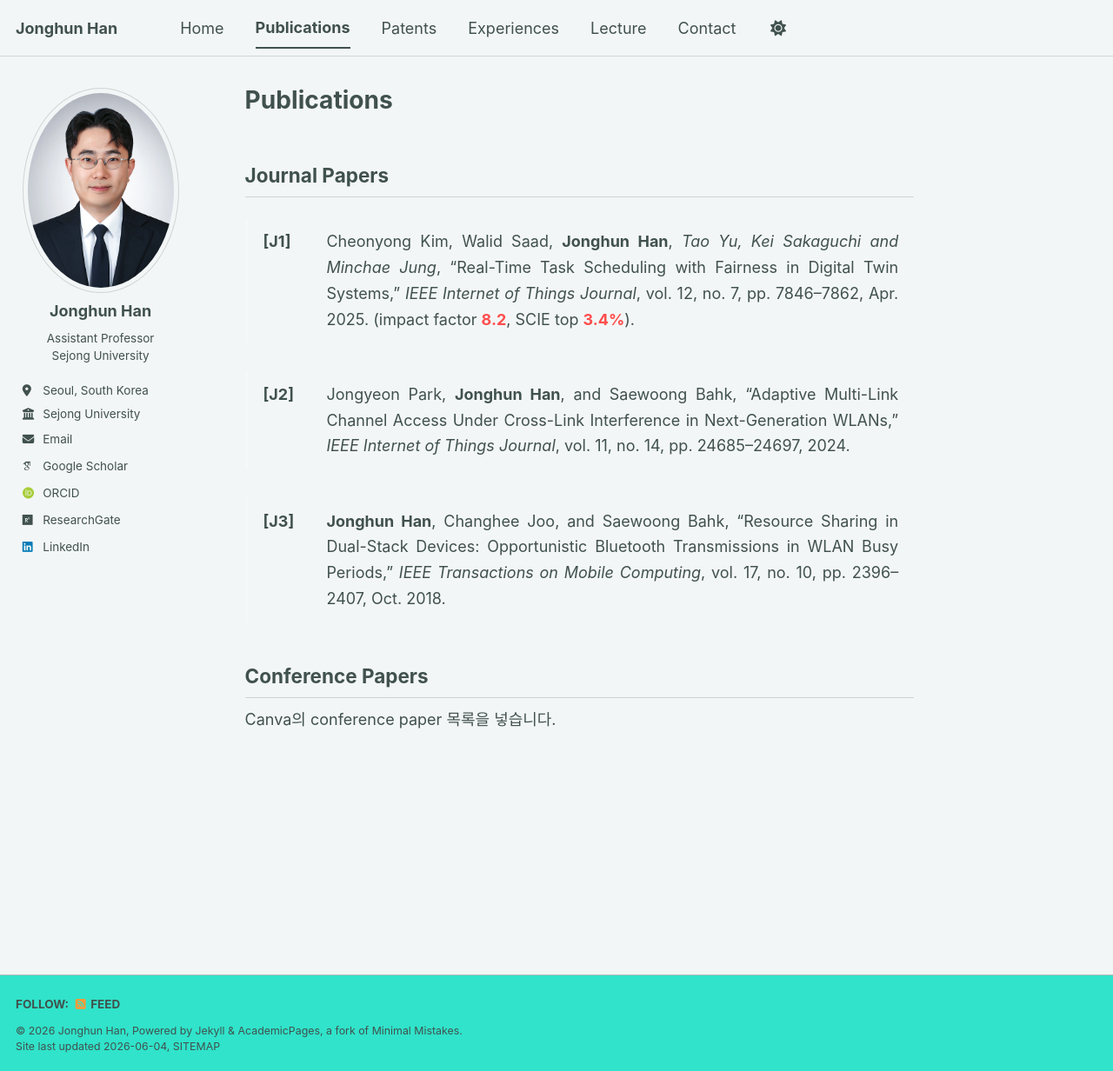
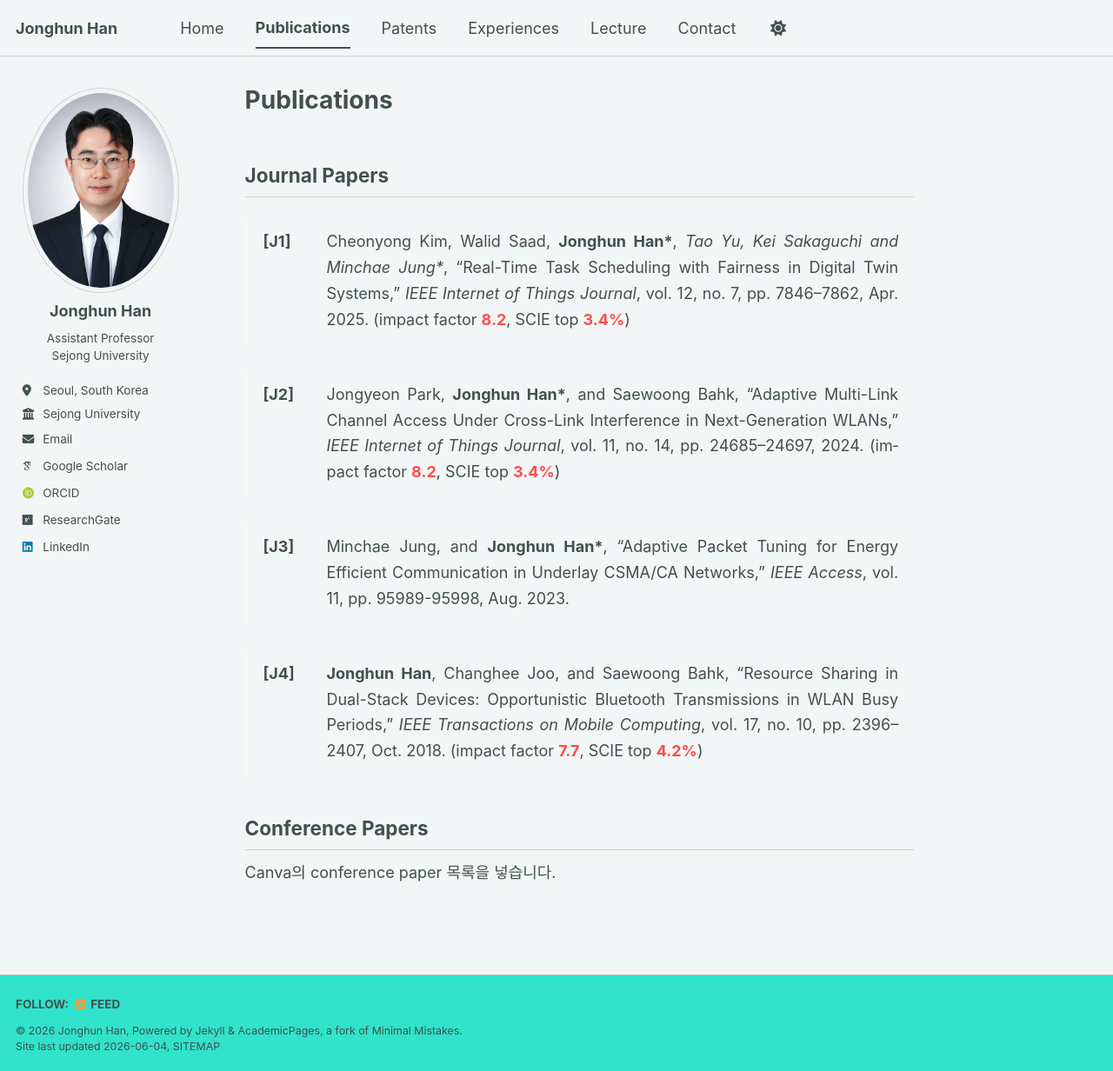
Before and after one commit to icnsl/icnsl.github.io, a Jekyll site: the page built from _pages/publications.md, in a window 1280 px wide and 1232 px high. Shown: the whole window at 87% size. Built offline with Jekyll 4.4.1, drawn with Linux system fonts in a browser that asks for light colours; some web fonts are replaced; a script bundle is joined from its source files by our own code; library files that are not in the unit come from our copies.

Commit message:
Update publications.md

```diff
--- a/_pages/publications.md
+++ b/_pages/publications.md
@@ -11,28 +11,39 @@ author_profile: true
 <div class="pub-entry">
   <div class="pub-no">[J1]</div>
   <div class="pub-citation">
-    Cheonyong Kim, Walid Saad, <strong>Jonghun Han</strong>, <em>Tao Yu, Kei Sakaguchi and Minchae Jung</em>,
+    Cheonyong Kim, Walid Saad, <strong>Jonghun Han*</strong>, <em>Tao Yu, Kei Sakaguchi and Minchae Jung*</em>,
     “Real-Time Task Scheduling with Fairness in Digital Twin Systems,”
     <em>IEEE Internet of Things Journal</em>, vol. 12, no. 7, pp. 7846–7862, Apr. 2025.
-    <span class="pub-impact">(impact factor <span class="pub-red">8.2</span>, SCIE top <span class="pub-red">3.4%</span>).</span>
+    <span class="pub-impact">(impact factor <span class="pub-red">8.2</span>, SCIE top <span class="pub-red">3.4%</span>)</span>
   </div>
 </div>
 
 <div class="pub-entry">
   <div class="pub-no">[J2]</div>
   <div class="pub-citation">
-    Jongyeon Park, <strong>Jonghun Han</strong>, and Saewoong Bahk,
+    Jongyeon Park, <strong>Jonghun Han*</strong>, and Saewoong Bahk,
     “Adaptive Multi-Link Channel Access Under Cross-Link Interference in Next-Generation WLANs,”
     <em>IEEE Internet of Things Journal</em>, vol. 11, no. 14, pp. 24685–24697, 2024.
+    <span class="pub-impact">(impact factor <span class="pub-red">8.2</span>, SCIE top <span class="pub-red">3.4%</span>)</span>
   </div>
 </div>
 
 <div class="pub-entry">
   <div class="pub-no">[J3]</div>
   <div class="pub-citation">
+    Minchae Jung, and <strong>Jonghun Han*</strong>,
+    “Adaptive Packet Tuning for Energy Efficient Communication in Underlay CSMA/CA Networks,”
+    <em>IEEE Access</em>, vol. 11, pp. 95989-95998, Aug. 2023.
+  </div>
+</div>
+
+<div class="pub-entry">
+  <div class="pub-no">[J4]</div>
+  <div class="pub-citation">
     <strong>Jonghun Han</strong>, Changhee Joo, and Saewoong Bahk,
     “Resource Sharing in Dual-Stack Devices: Opportunistic Bluetooth Transmissions in WLAN Busy Periods,”
     <em>IEEE Transactions on Mobile Computing</em>, vol. 17, no. 10, pp. 2396–2407, Oct. 2018.
+    <span class="pub-impact">(impact factor <span class="pub-red">7.7</span>, SCIE top <span class="pub-red">4.2%</span>)</span>
   </div>
 </div>
 
```
